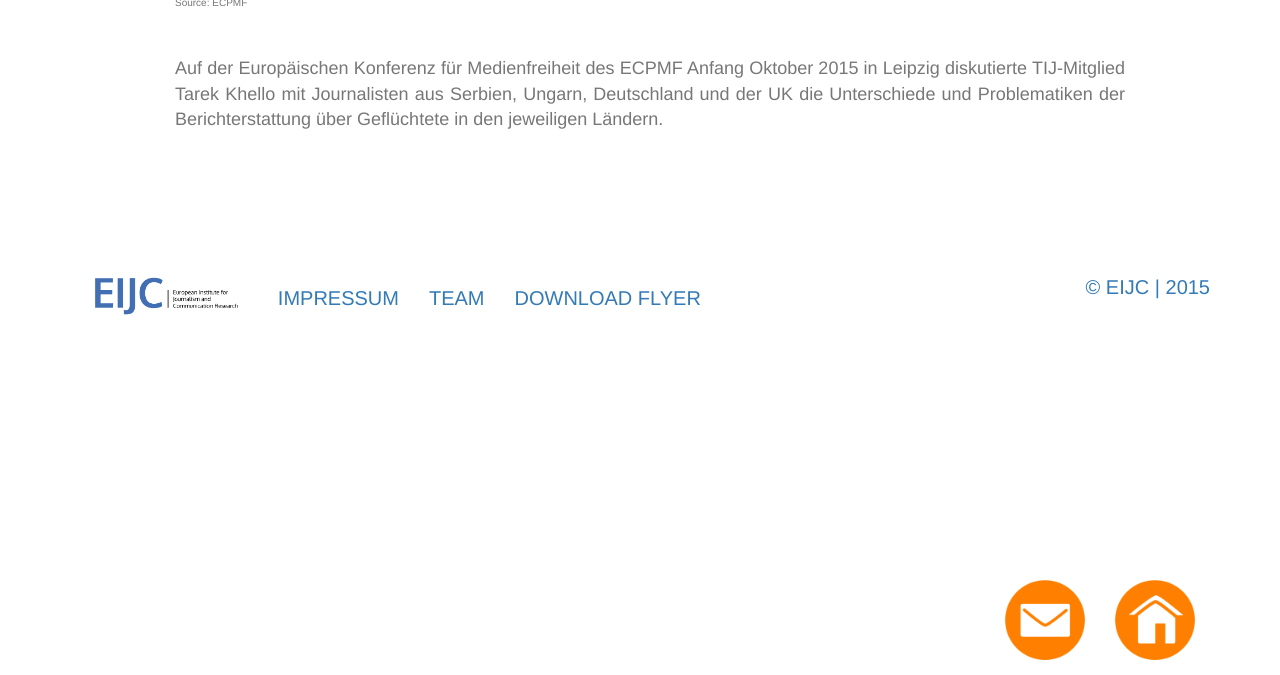
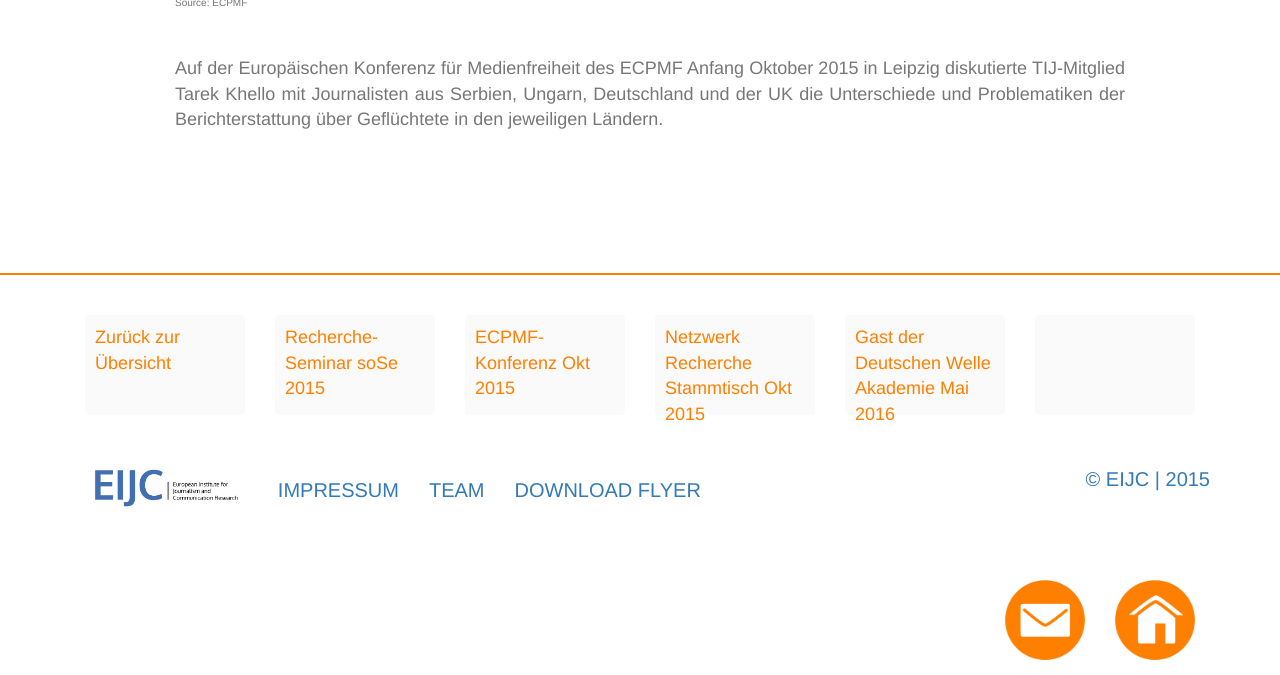
Before and after one commit to EIJC/TIJ, a Jekyll site: the page built from _posts/2015-10-08-ecpmf-konferenz-2015.html, in a window 1280 px wide and 900 px high, scrolled down 648 px, cut to the strip 225-900 px from the top of the window. Built offline with Jekyll 4.4.1, drawn with Linux system fonts in a browser that asks for light colours; nearby versions of some CDN libraries.

Commit message:
Update 2015-10-08-ecpmf-konferenz-2015.html

```diff
--- a/_posts/2015-10-08-ecpmf-konferenz-2015.html
+++ b/_posts/2015-10-08-ecpmf-konferenz-2015.html
@@ -16,6 +16,43 @@ title: ECPMF-Konferenz 2015
 <p style="text-align: justify;">Auf der Europ&auml;ischen Konferenz f&uuml;r Medienfreiheit des ECPMF Anfang Oktober 2015 in Leipzig diskutierte TIJ-Mitglied Tarek Khello mit Journalisten aus Serbien, Ungarn, Deutschland und der UK die Unterschiede und Problematiken der Berichterstattung &uuml;ber Gefl&uuml;chtete in den jeweiligen L&auml;ndern.</p>
 </div>
 </div>
+
+<div class="divider"></div>
+<div class="container">
+	<div class="row">
+		</div>
+		<div class="col-md-2">
+                <p><a href="http://treffen.eijc.eu/de.html " class="thumbnail" style="background-color:#FAFAFA; width: 160px; height: 100px; border:0px; padding: 10px;">
+                 Zurück zur Übersicht
+                </a></p>
+        	 </div>
+		<div class="col-md-2">
+                <p><a href="http://treffen.eijc.eu/2015/08/03/recherche-seminar.html" class="thumbnail" style="background-color:#FAFAFA; width: 160px; height: 100px; border:0px;padding: 10px;">
+                Recherche-Seminar soSe 2015
+                </a></p>
+        	</div>
+        	<div class="col-md-2">
+                <p><a href="http://treffen.eijc.eu/2015/10/08/ecpmf-konferenz-2015.html " class="thumbnail" style="background-color:#FAFAFA; width: 160px; height: 100px; border:0px;padding: 10px;">
+                ECPMF-Konferenz Okt 2015
+                </a></p>
+        	 </div>
+        	 <div class="col-md-2">
+                <p><a href="http://treffen.eijc.eu/2015/10/29/nr-stammtisch.html " class="thumbnail" style="background-color:#FAFAFA; width: 160px; height: 100px; border:0px;padding: 10px;">
+                  Netzwerk Recherche Stammtisch Okt 2015
+                </a></p>
+        	 </div>
+        	 <div class="col-md-2">
+                <p><a href="http://treffen.eijc.eu/2016/05/26/dwa.html " class="thumbnail" style="background-color:#FAFAFA; width: 160px; height: 100px; border:0px;padding: 10px;">
+                  Gast der Deutschen Welle Akademie Mai 2016
+                </a></p>
+        	 </div>
+        	 <div class="col-md-2">
+                <p><a href=" " class="thumbnail" style="background-color:#FAFAFA; width: 160px; height: 100px; border:0px;padding: 10px;">
+
+                </a></p>
+	</div>
+</div>
+
 
  <div class="container">
   	<ul class="nav navbar-nav">
```
